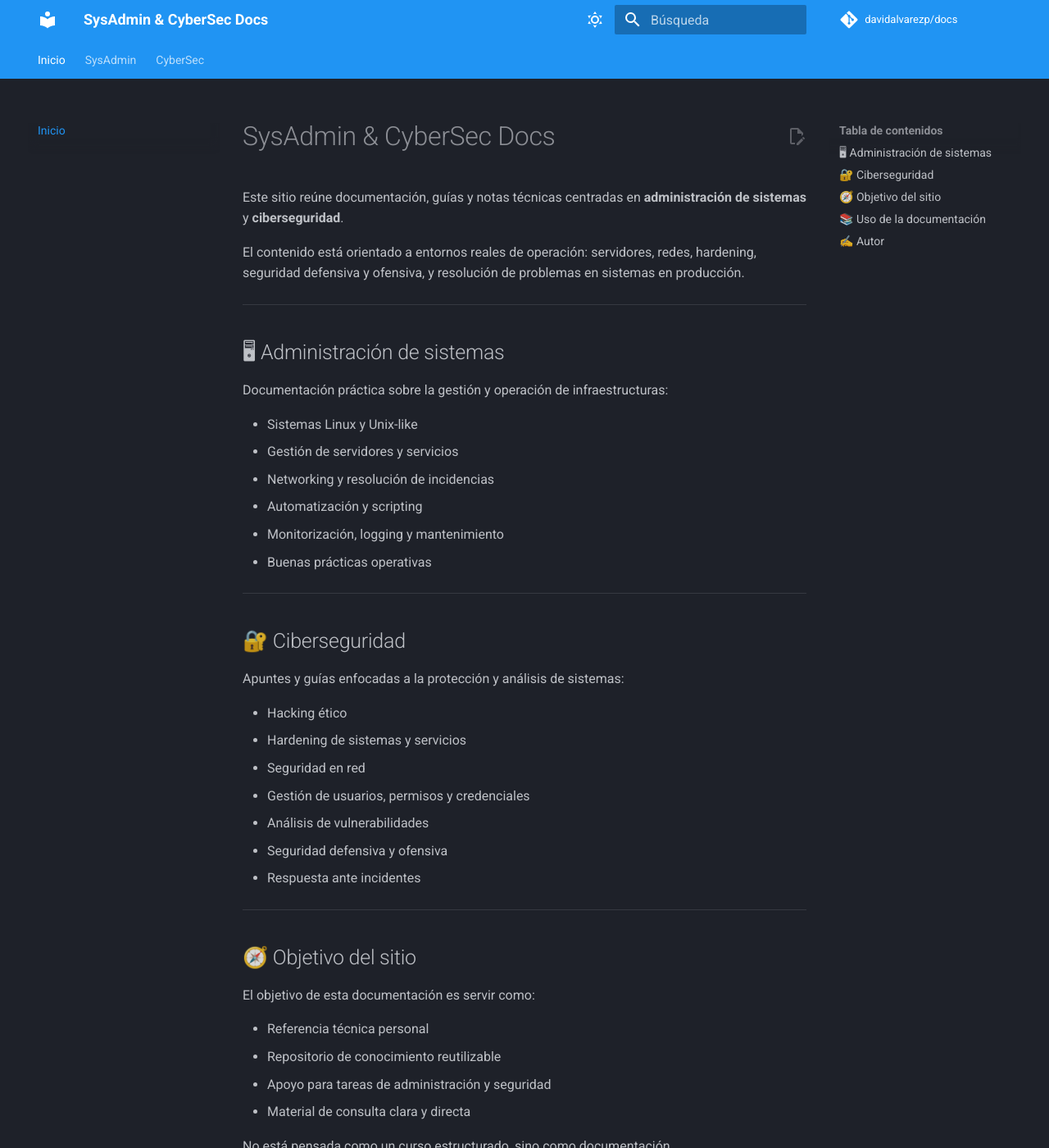
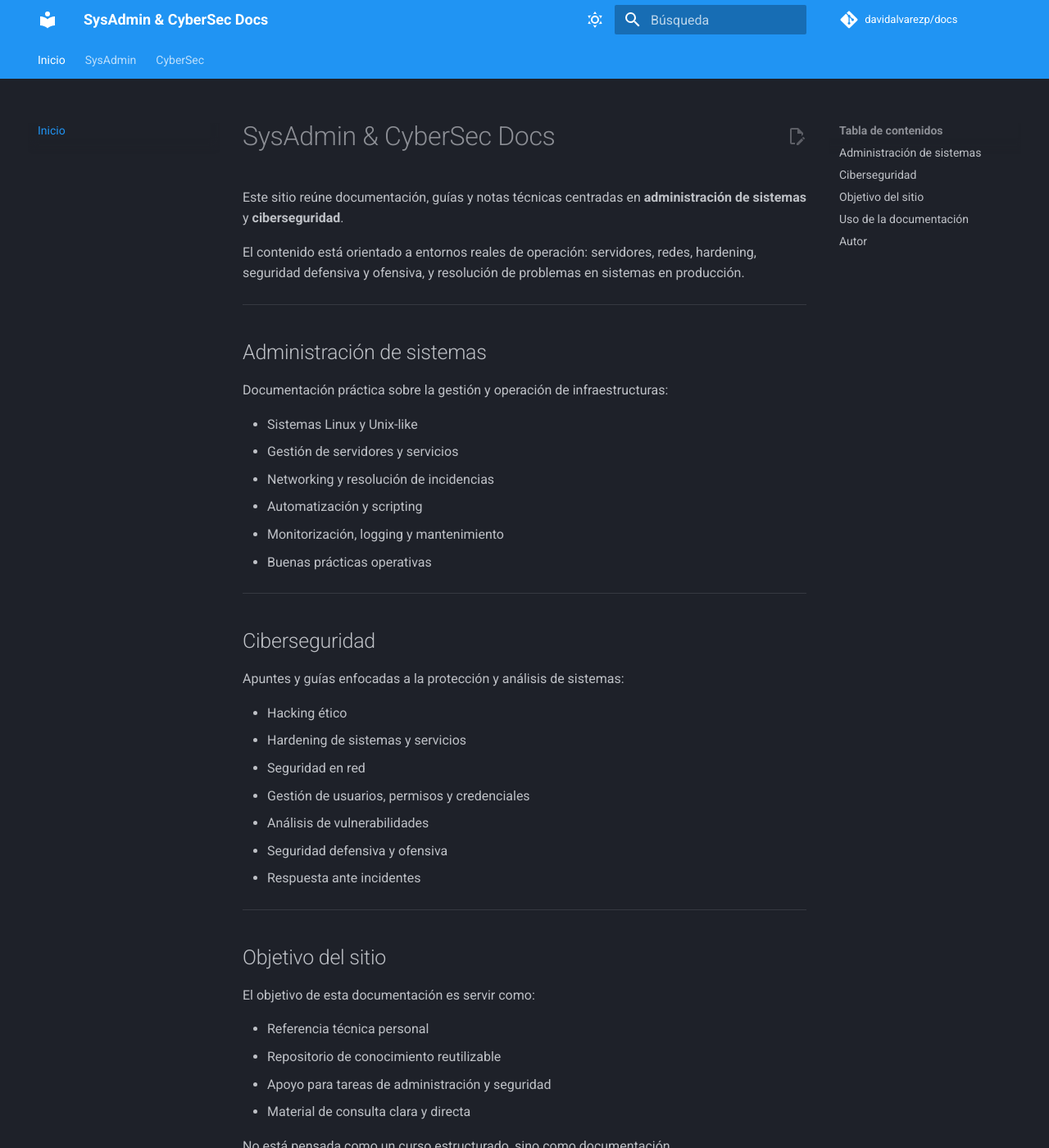
Before and after one commit to davidalvarezp/docs, an MkDocs documentation site: the page built from docs/index.md, in a window 1280 px wide and 1400 px high. Shown: the whole window at 82% size. Built offline with MkDocs 1.6.1 and Material for MkDocs 9.7.7, drawn with Linux system fonts in a browser that asks for light colours; comment, search, counter and statistics services are not loaded; some of the changed text lies outside the part shown.

```diff
--- a/docs/index.md
+++ b/docs/index.md
@@ -6,7 +6,7 @@ El contenido está orientado a entornos reales de operación: servidores, redes,
 
 ---
 
-## 🖥 Administración de sistemas
+## Administración de sistemas
 
 Documentación práctica sobre la gestión y operación de infraestructuras:
 
@@ -19,7 +19,7 @@ Documentación práctica sobre la gestión y operación de infraestructuras:
 
 ---
 
-## 🔐 Ciberseguridad
+## Ciberseguridad
 
 Apuntes y guías enfocadas a la protección y análisis de sistemas:
 
@@ -33,7 +33,7 @@ Apuntes y guías enfocadas a la protección y análisis de sistemas:
 
 ---
 
-## 🧭 Objetivo del sitio
+## Objetivo del sitio
 
 El objetivo de esta documentación es servir como:
 
@@ -46,7 +46,7 @@ No está pensada como un curso estructurado, sino como documentación.
 
 ---
 
-## 📚 Uso de la documentación
+## Uso de la documentación
 
 - Navega por el menú lateral para explorar los temas
 - Utiliza el buscador para localizar conceptos rápidamente
@@ -54,7 +54,7 @@ No está pensada como un curso estructurado, sino como documentación.
 
 ---
 
-## ✍️ Autor
+## Autor
 
 Creado y mantenido por **[davidalvarezp](https://davidalvarezp.com)**.
 
```
